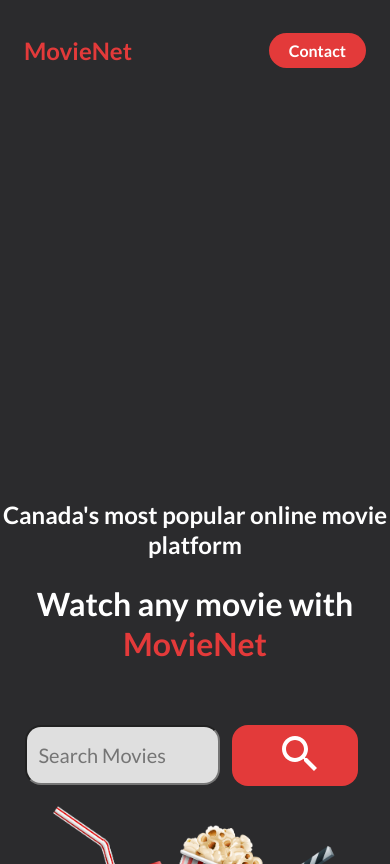
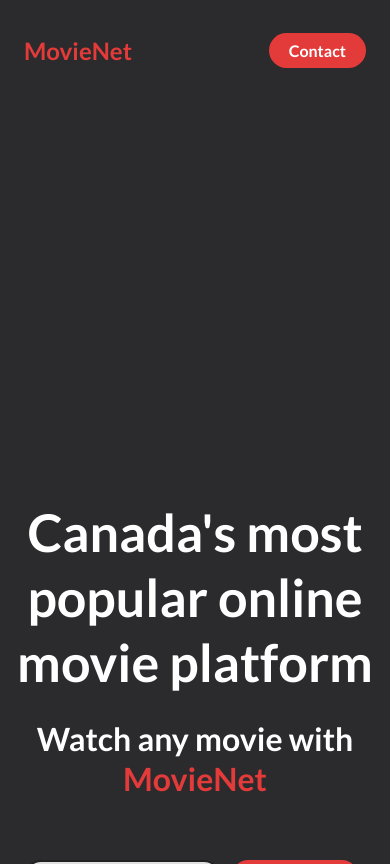
Before and after one commit to Anson-Chow/React-Final-Project, a React (Create React App) app: page / in a window 390 px wide. Built offline with nearby package versions, Linux system fonts and the light colour scheme.

Commit message:
Responsiveness Completed

```diff
--- a/src/index.css
+++ b/src/index.css
@@ -591,9 +591,6 @@ p {
       display: none;
     }
 
-    h1{
-      font-size: 24px;
-    }
 
     p{
       font-size: 16px;
@@ -647,6 +644,7 @@ p {
     .movieInfo__data--title{
       max-width: 350px;
       margin-left: 50px;
+      font-size: 24px;
     }
 
     .movieInfo__data{
```
